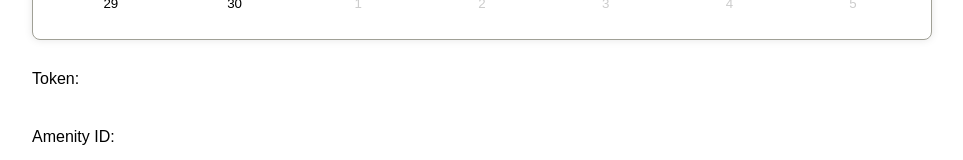
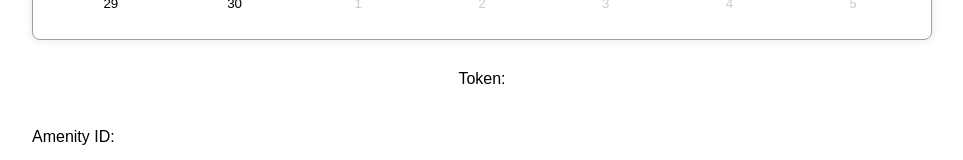
Before and after one commit to ufrhub/CheckRaisedTickets, a React (Create React App) app: page /amenity in a window 1280 px wide. Shown: the part 281-441 px from the top of the page, without its empty margins (158-1121 px from the left). Built offline with nearby package versions, Linux system fonts and the light colour scheme.

Commit message:
Debug Commit

```diff
--- a/src/Screens/Amenity.js
+++ b/src/Screens/Amenity.js
@@ -143,7 +143,7 @@ export const Amenity = () => {
                                 minDate={minSelectableDate}
                             />
 
-                            <div style={{ margin: "30px 0" }}>
+                            <div style={{ margin: "30px 0", display: "grid", placeItems: "center", wordBreak: "break-all" }}>
                                 Token: {token.value}
                             </div>
                             <div style={{ margin: "40px 0" }}>
```
